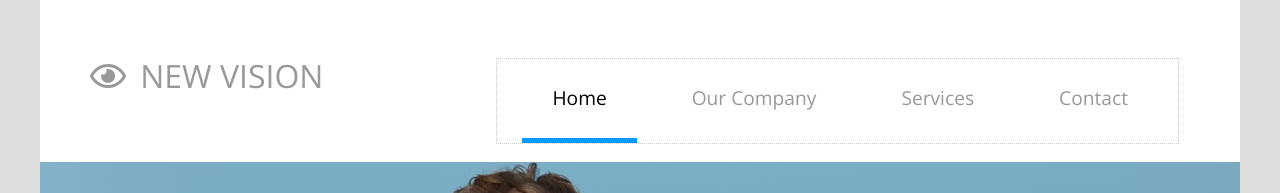
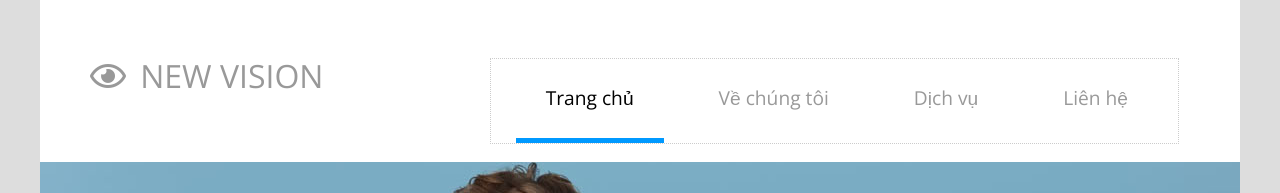
Before and after one commit to tuankietn3008/-tuankietn3008.github.io, a plain HTML site: page index.html in a window 1280 px wide. Shown: the top 193 px of the page. Drawn offline with nearby package versions, Linux system fonts and the light colour scheme.

Commit message:
new site

```diff
--- a/index.html
+++ b/index.html
@@ -47,16 +47,16 @@ https://templatemo.com/tm-542-new-vision
                             <!-- Links -->
                             <ul class="navbar-nav mr-auto">
                               <li class="nav-item active">
-                                <a class="nav-link tm-nav-link" href="#">Home <span class="sr-only">(current)</span></a>
+                                <a class="nav-link tm-nav-link" href="#">Trang chủ <span class="sr-only">(current)</span></a>
                               </li>
                               <li class="nav-item">
-                                <a class="nav-link tm-nav-link" href="company.html">Our Company</a>
+                                <a class="nav-link tm-nav-link" href="company.html">Về chúng tôi</a>
                               </li>
                               <li class="nav-item">
-                                <a class="nav-link tm-nav-link" href="services.html">Services</a>
+                                <a class="nav-link tm-nav-link" href="services.html">Dịch vụ</a>
                               </li>
                               <li class="nav-item">
-                                <a class="nav-link tm-nav-link" href="contact.html">Contact</a>
+                                <a class="nav-link tm-nav-link" href="contact.html">Liên hệ</a>
                               </li>
                             </ul>
                             <!-- Links -->
```
